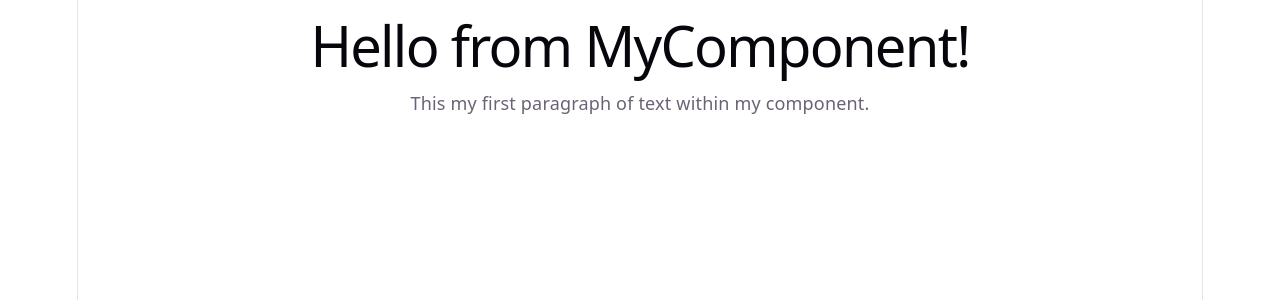
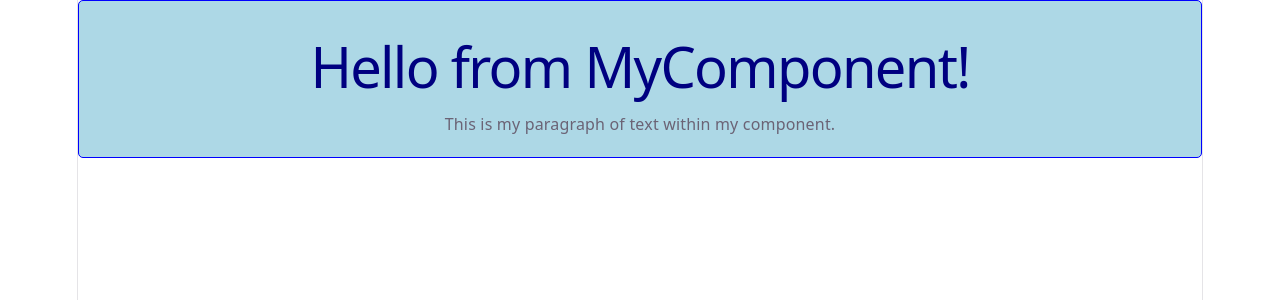
Before and after one commit to Millowise01/First-React-App-with-TypeScript-and-Vite, a React (Vite) app: page / in a window 1280 px wide. Shown: the top 300 px of the page. Built offline with nearby package versions, Linux system fonts and the light colour scheme.

Commit message:
update my component

```diff
--- a/src/MyComponent.tsx
+++ b/src/MyComponent.tsx
@@ -1,10 +1,11 @@
     import React from 'react';
+    import './MyComponent.css'; // Import the CSS file
 
     const MyComponent: React.FC = () => {
       return (
-        <div>
+        <div className="my-component">
           <h1>Hello from MyComponent!</h1>
-          <p>This my first paragraph of text within my component.</p>
+          <p>This is my paragraph of text within my component.</p>
         </div>
       );
     };
```
